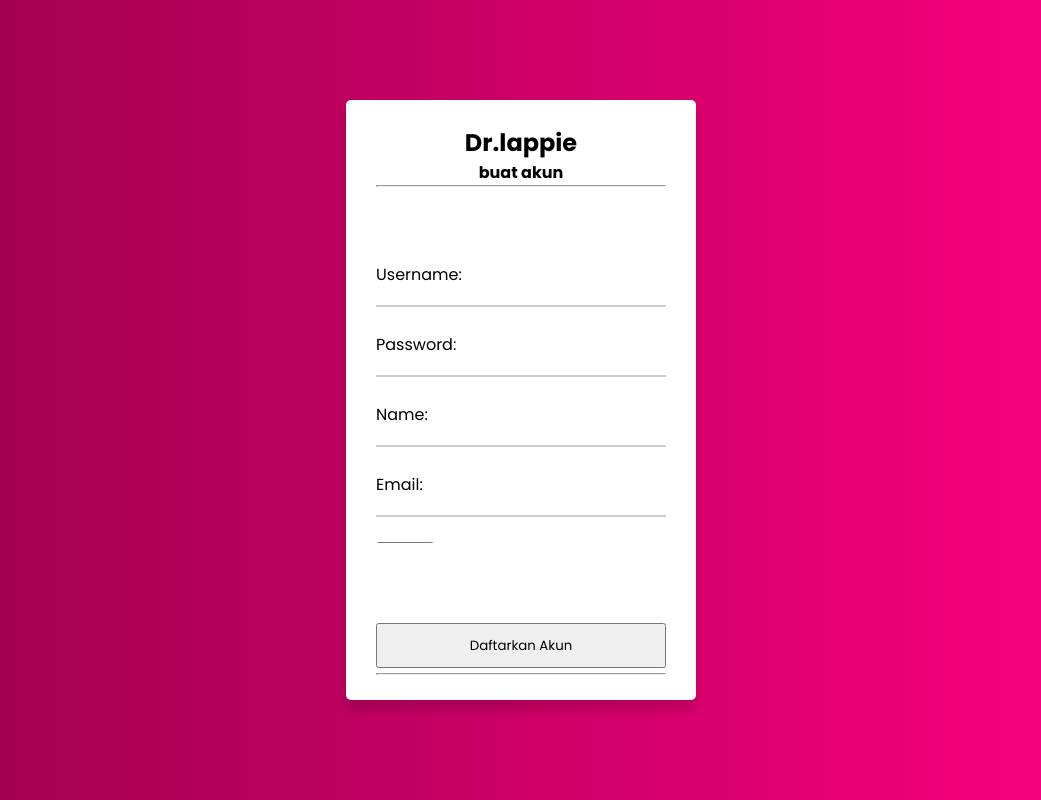
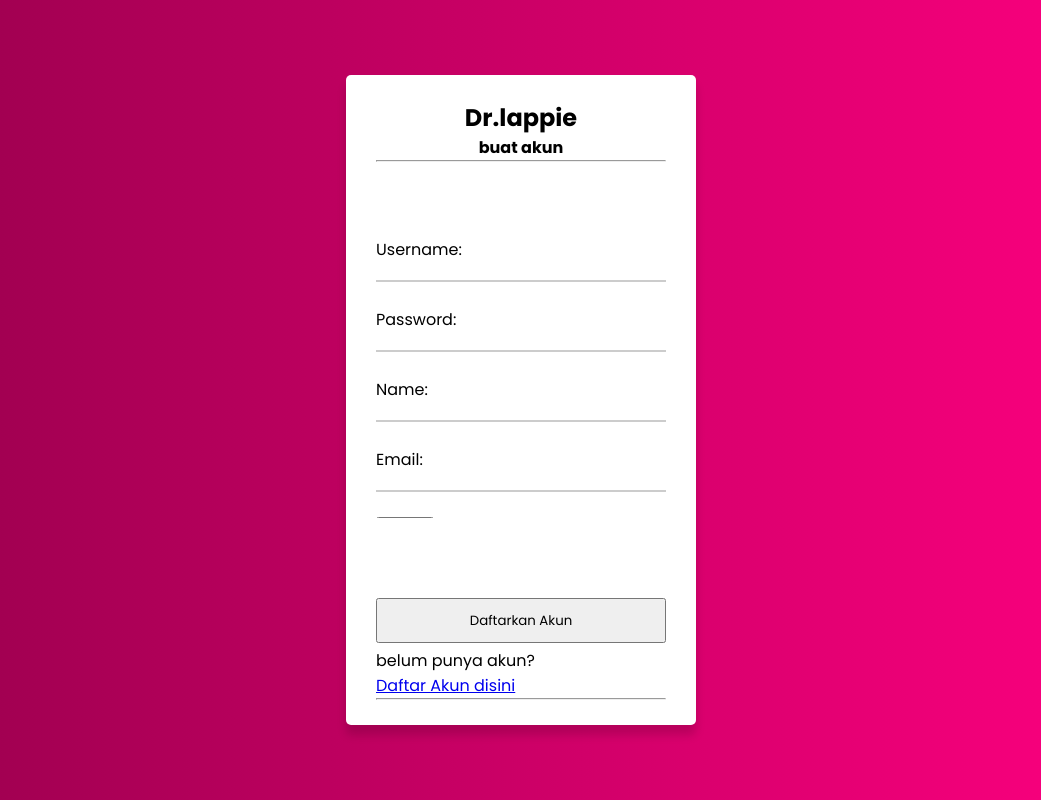
Before and after one commit to mahesaPinuntun/drLappie, a Flask app: template templates/smartphoneregister.html in a window 1280 px wide. Shown: the whole page, without its empty margins (119-1160 px from the left). Run offline with Flask 3, Linux system fonts and the light colour scheme; the template is opened without the code that fills it, so the values that code supplies are empty.

Commit message:
commit push

```diff
--- a/templates/smartphonelogin.html
+++ b/templates/smartphonelogin.html
@@ -195,7 +195,9 @@
             </div>
             <div>
                 <p>
-                belum punya akun? <a href="{{url_for('register')}}">Daftar Akun disini</a>
+                belum punya akun?
+                <br>
+                <a href="{{url_for('register')}}">Daftar Akun disini</a>
                 </p>
             </div>
 
--- a/templates/smartphoneregister.html
+++ b/templates/smartphoneregister.html
@@ -203,6 +203,14 @@
             </div>
         </form>
         <br>
+        <div>
+            <p>
+                belum punya akun?
+                <br>
+                <a href="{{url_for('register')}}">Daftar Akun disini</a>
+            </p>
+        </div>
+
         <hr>
         {% with messages = get_flashed_messages(with_categories=true) %}
         {% if messages %}
```
